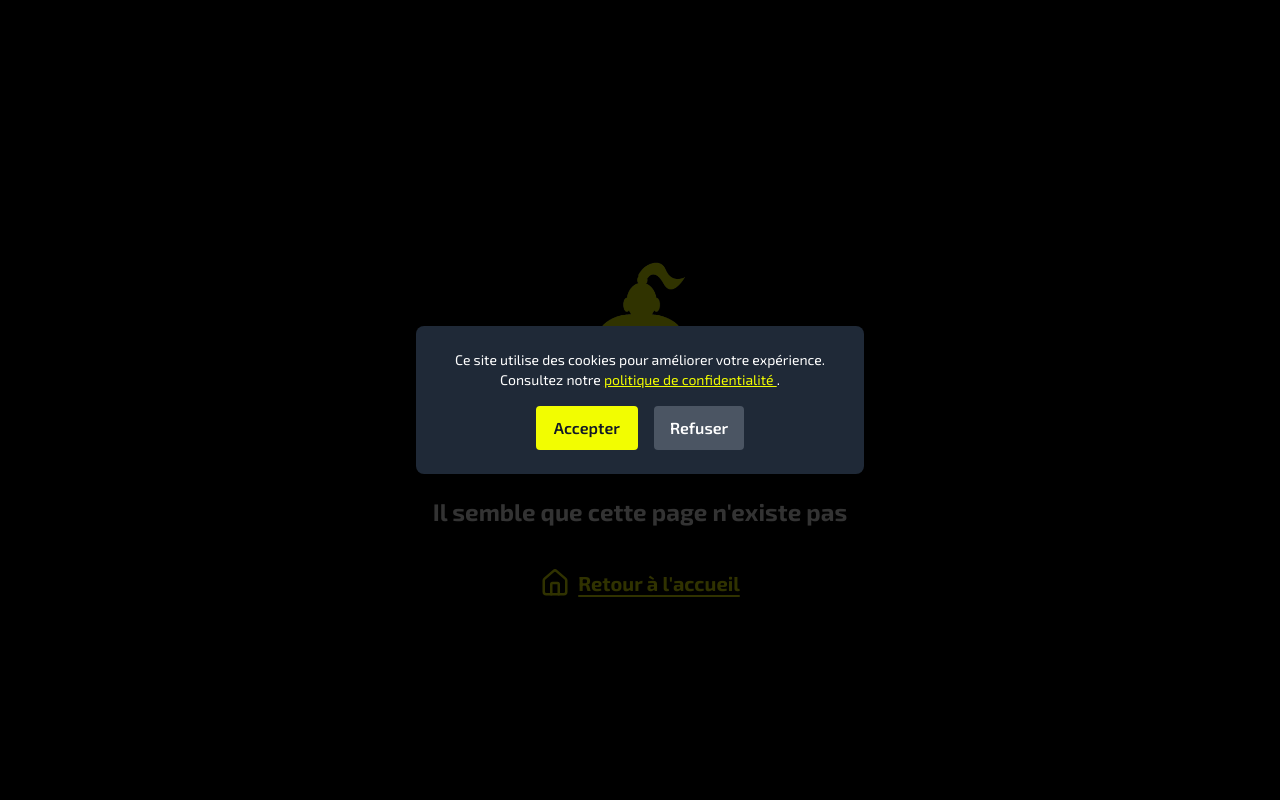
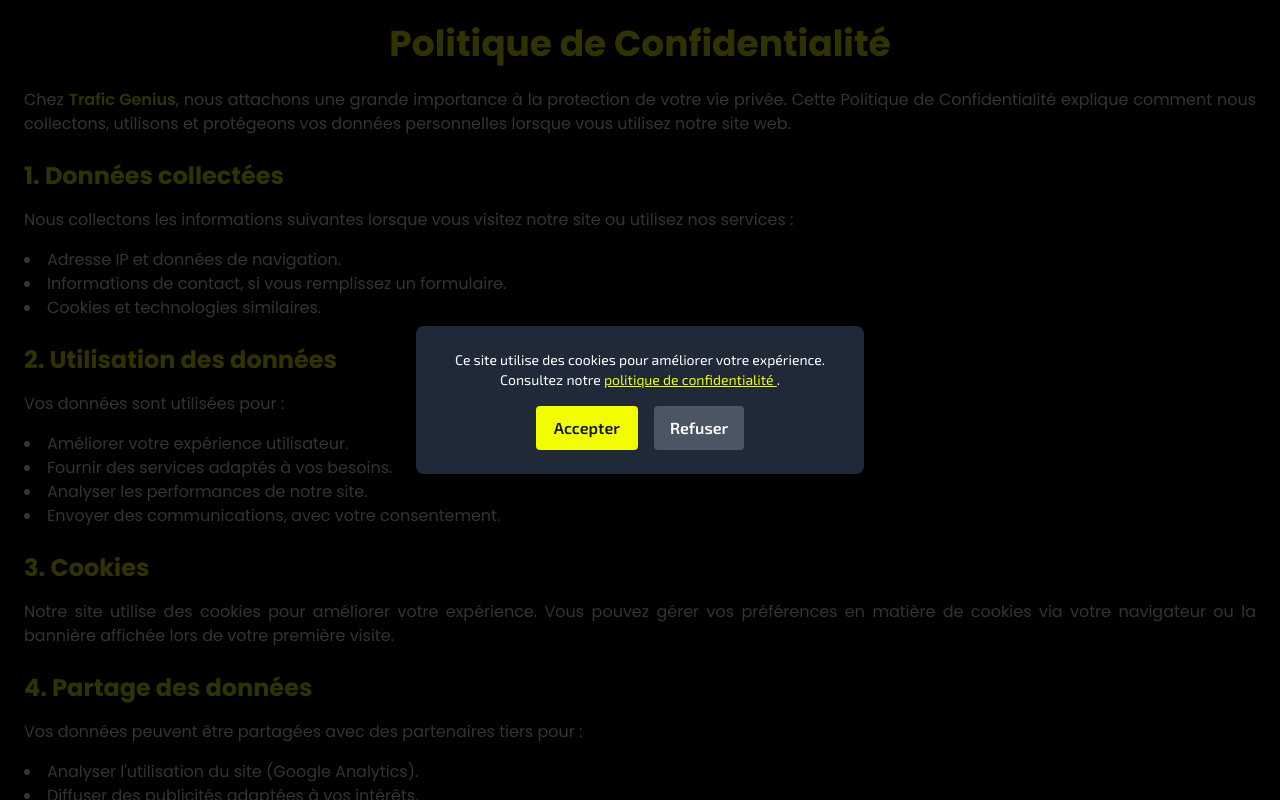
Before and after one commit to salahelfatimi/trafic-genus, a Next.js app: page /politique-de-confidentialite in a window 1280 px wide. Before the commit this address had no page. Shown: the top 800 px of the page. Built offline with nearby package versions, Linux system fonts and the light colour scheme.

Commit message:
feat: add privacy policy page and update cookie consent link

```diff
--- /dev/null
+++ b/src/app/politique-de-confidentialite/page.jsx
@@ -0,0 +1,164 @@
+import Footer from "@/components/footer/page";
+import { Poppins } from "next/font/google";
+
+const poppins = Poppins({
+  subsets: ["latin-ext"],
+  weight: [
+    "100",
+    "200",
+    "300",
+    "400",
+    "500",
+    "600",
+    "700",
+    "800",
+    "900",
+  ],
+});
+
+export const metadata = {
+  title: "Politique de Confidentialité",
+  alternates: {
+    canonical: "/politique-de-confidentialite",
+  },
+  openGraph: {
+    title: "TRAFIC GENIUS | Politique de Confidentialité",
+    description:
+      "Découvrez comment Trafic Genius gère vos données personnelles et respecte votre vie privée sur ce site.",
+    url: `${process.env.NEXT_PUBLIC_BASE_URL}/politique-de-confidentialite`,
+    robots: {
+      index: true,
+      follow: true,
+    },
+    siteName: "TRAFIC GENIUS | Politique de Confidentialité",
+    images: [
+      {
+        url: `/opengraph-image.jpg`,
+        secureUrl: `/opengraph-image.jpg`,
+        width: 1200,
+        height: 675,
+        alt: `TRAFIC GENIUS`,
+      },
+    ],
+    type: "website",
+  },
+};
+
+export default function PolitiqueConfidentialite() {
+  return (
+    <>
+      <div className="bg-black">
+        <div
+          className={`${poppins.className} p-6 text-white lg:text-base text-xs md:text-sm text-justify container`}
+        >
+          <h2 className="text-4xl font-bold mb-6 text-center text-[#EFFF00]">
+            Politique de Confidentialité
+          </h2>
+
+          <p className="mb-4">
+            Chez <span className="font-semibold text-[#EFFF00]">Trafic Genius</span>, nous
+            attachons une grande importance à la protection de votre vie privée.
+            Cette Politique de Confidentialité explique comment nous collectons,
+            utilisons et protégeons vos données personnelles lorsque vous
+            utilisez notre site web.
+          </p>
+
+          <h3 className="text-2xl font-bold mt-6 mb-4 text-[#EFFF00]">
+            1. Données collectées
+          </h3>
+          <p className="mb-4">
+            Nous collectons les informations suivantes lorsque vous visitez
+            notre site ou utilisez nos services :
+          </p>
+          <ul className="list-disc list-inside mb-4">
+            <li>Adresse IP et données de navigation.</li>
+            <li>Informations de contact, si vous remplissez un formulaire.</li>
+            <li>Cookies et technologies similaires.</li>
+          </ul>
+
+          <h3 className="text-2xl font-bold mt-6 mb-4 text-[#EFFF00]">
+            2. Utilisation des données
+          </h3>
+          <p className="mb-4">
+            Vos données sont utilisées pour :
+          </p>
+          <ul className="list-disc list-inside mb-4">
+            <li>Améliorer votre expérience utilisateur.</li>
+            <li>Fournir des services adaptés à vos besoins.</li>
+            <li>Analyser les performances de notre site.</li>
+            <li>Envoyer des communications, avec votre consentement.</li>
+          </ul>
+
+          <h3 className="text-2xl font-bold mt-6 mb-4 text-[#EFFF00]">
+            3. Cookies
+          </h3>
+          <p className="mb-4">
+            Notre site utilise des cookies pour améliorer votre expérience. Vous
+            pouvez gérer vos préférences en matière de cookies via votre
+            navigateur ou la bannière affichée lors de votre première visite.
+          </p>
+
+          <h3 className="text-2xl font-bold mt-6 mb-4 text-[#EFFF00]">
+            4. Partage des données
+          </h3>
+          <p className="mb-4">
+            Vos données peuvent être partagées avec des partenaires tiers pour
+            :
+          </p>
+          <ul className="list-disc list-inside mb-4">
+            <li>Analyser l&apos;utilisation du site (Google Analytics).</li>
+            <li>Diffuser des publicités adaptées à vos intérêts.</li>
+          </ul>
+
+          <h3 className="text-2xl font-bold mt-6 mb-4 text-[#EFFF00]">
+            5. Vos droits
+          </h3>
+          <p className="mb-4">
+            Conformément au RGPD, vous avez le droit de :
+          </p>
+          <ul className="list-disc list-inside mb-4">
+            <li>Accéder à vos données personnelles.</li>
+            <li>Demander leur modification ou suppression.</li>
+            <li>Retirer votre consentement à tout moment.</li>
+          </ul>
+
+          <h3 className="text-2xl font-bold mt-6 mb-4 text-[#EFFF00]">
+            6. Sécurité des données
+          </h3>
+          <p className="mb-4">
+            Nous mettons en œuvre des mesures techniques et organisationnelles
+            pour protéger vos données personnelles contre tout accès non
+            autorisé, perte ou divulgation.
+          </p>
+
+          <h3 className="text-2xl font-bold mt-6 mb-4 text-[#EFFF00]">
+            7. Contact
+          </h3>
+          <p className="mb-4">
+            Pour toute question relative à cette politique ou pour exercer vos
+            droits, veuillez nous contacter :
+          </p>
+          <p className="mb-4">
+            <span className="font-semibold text-[#EFFF00]">Email :</span>{" "}
+            <a
+              href="mailto:alvarez@traficgenius.com"
+              className="text-blue-600 hover:underline"
+            >
+              alvarez@traficgenius.com
+            </a>
+          </p>
+
+          <h3 className="text-2xl font-bold mt-6 mb-4 text-[#EFFF00]">
+            8. Modifications de la Politique
+          </h3>
+          <p className="mb-4">
+            Nous nous réservons le droit de modifier cette Politique de
+            Confidentialité à tout moment. Toute modification sera publiée sur
+            cette page avec une date de mise à jour.
+          </p>
+        </div>
+      </div>
+      <Footer />
+    </>
+  );
+}
--- a/src/components/tools/cookies/message.jsx
+++ b/src/components/tools/cookies/message.jsx
@@ -1,6 +1,7 @@
 'use client'
 
 import { GoogleAnalytics, GoogleTagManager } from "@next/third-parties/google"
+import Link from "next/link";
 import { useState } from "react"
 
 export default function MessageCookies() {
@@ -32,7 +33,7 @@ export default function MessageCookies() {
         {isVisible && (
             <div className="fixed inset-0 flex items-center justify-center bg-black bg-opacity-80 text-white p-4 z-50">
             <div className="container mx-auto max-w-md bg-gray-800 rounded-lg shadow-lg p-6">
-            <p className="text-sm text-center mb-4"> Ce site utilise des cookies pour améliorer votre expérience. Consultez notre{" "} <a href="/privacy-policy" className="text-primary underline hover:text-primary" > politique de confidentialité </a> . </p>
+            <p className="text-sm text-center mb-4"> Ce site utilise des cookies pour améliorer votre expérience. Consultez notre{" "} <Link href="/politique-de-confidentialite" className="text-primary underline hover:text-primary" > politique de confidentialité </Link> . </p>
               <div className="flex gap-4 justify-center">
                     <button className="bg-primary text-gray-900 font-semibold py-2 px-4 rounded hover:bg-transparent border-2 border-primary hover:text-primary transition" onClick={() => handleCookiesDecision(true)} > Accepter </button>
                     <button className="bg-gray-600 text-white font-semibold py-2 px-4 rounded hover:bg-gray-700 transition" onClick={() => handleCookiesDecision(false)} > Refuser </button>
```
